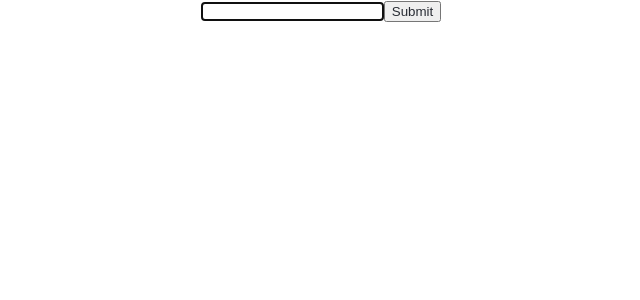
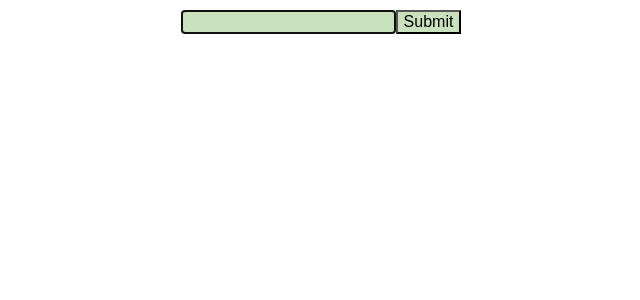
Before and after one commit to SyominAlex/React.js_Geekbrains, a React (Create React App) app: page / in a window 1280 px wide. Shown: the top 300 px of the page, without its empty margins (319-959 px from the left). Built offline with nearby package versions, Linux system fonts and the light colour scheme.

Commit message:
homework2 done!

```diff
--- a/src/App.js
+++ b/src/App.js
@@ -6,10 +6,10 @@ import { AUTHORS } from "./utils/constants";
 
 function App() {
 
-    const [messages, setMessages] = useState([]);
+    const [messageList, setMessageList] = useState([]);
 
     const addMessage = (newMsg) => {
-        setMessages([...messages, newMsg]);
+        setMessageList([...messageList, newMsg]);
     }
 
     const sendMessage = (text) => {
@@ -21,7 +21,7 @@ function App() {
 
     useEffect(() => {
         let timeout;
-        if (messages[messages.length - 1]?.author === AUTHORS.human) {
+        if (messageList[messageList.length - 1]?.author === AUTHORS.human) {
             timeout = setTimeout(() => {
                 addMessage({ author: AUTHORS.robot, text: "Hello, friend!" });
             }, 1500);
@@ -30,11 +30,11 @@ function App() {
         return () => {
             clearTimeout(timeout);
         };
-    }, [messages]);
+    }, [messageList]);
 
     return (
             <div className="App">
-                <MessageList messages={messages} />
+                <MessageList messageList={messageList} />
                 <Form onSubmit={sendMessage} />
             </div>
     );
--- a/src/components/Form/Form.styles.css
+++ b/src/components/Form/Form.styles.css
@@ -1,9 +1,9 @@
 input {
-    color: #282c34;
+    background-color: #c9e1bc;
+    font-size: 1em;
+    margin-top: 10px;
 }
-input:required:invalid {
-    border: 1px solid red;
-}
+
 input:required:valid {
     border: 1px solid green;
 }
--- a/src/components/MessageList/MessageList.js
+++ b/src/components/MessageList/MessageList.js
@@ -1,8 +1,8 @@
 import {Message} from "../Message/Message";
 import React from "react";
 
-export const MessageList = ({ messages }) => (
-    messages.map((msg) => (
+export const MessageList = ({ messageList }) => (
+    messageList.map((msg) => (
         <Message text={msg.text} author={msg.author} />
     ))
 );
```
